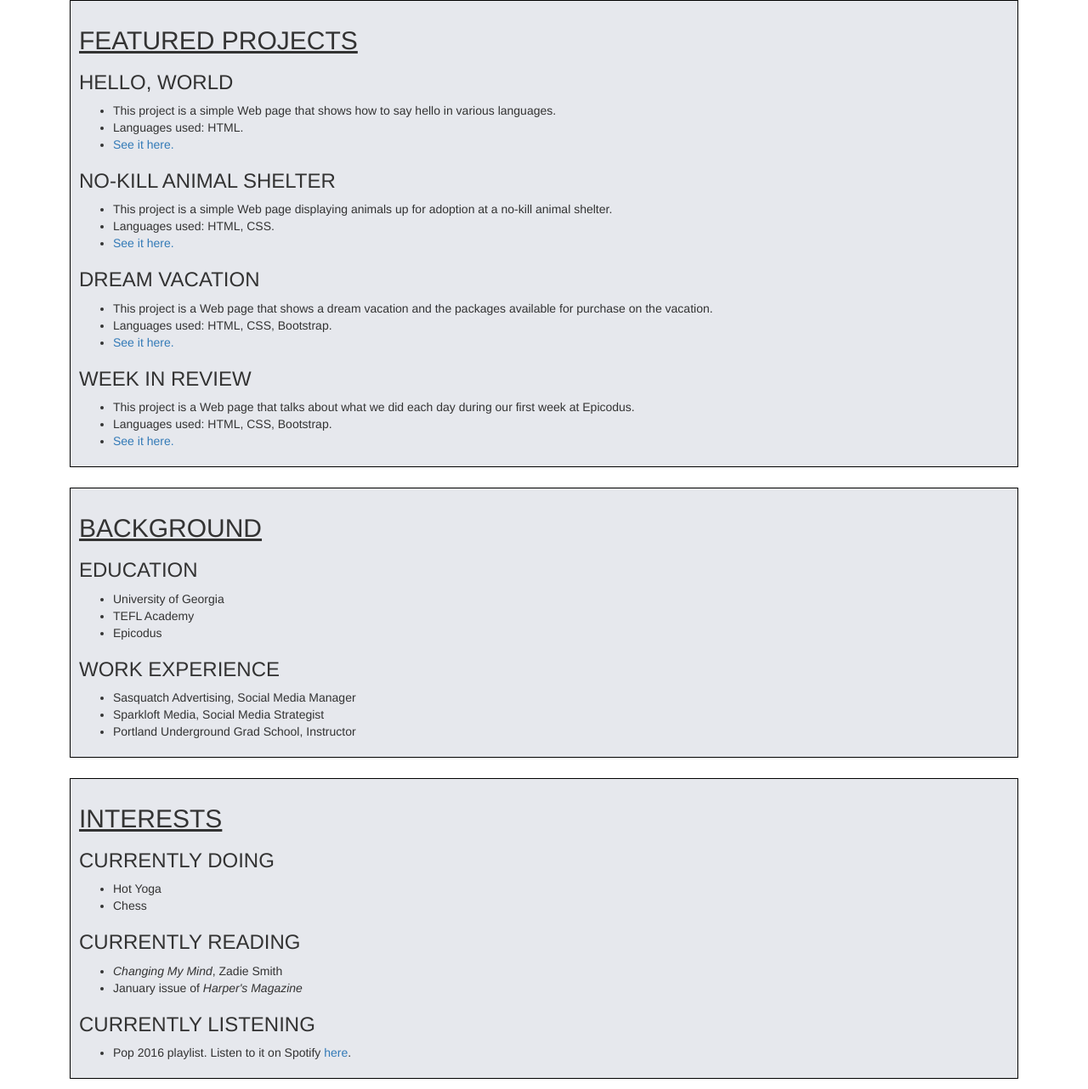
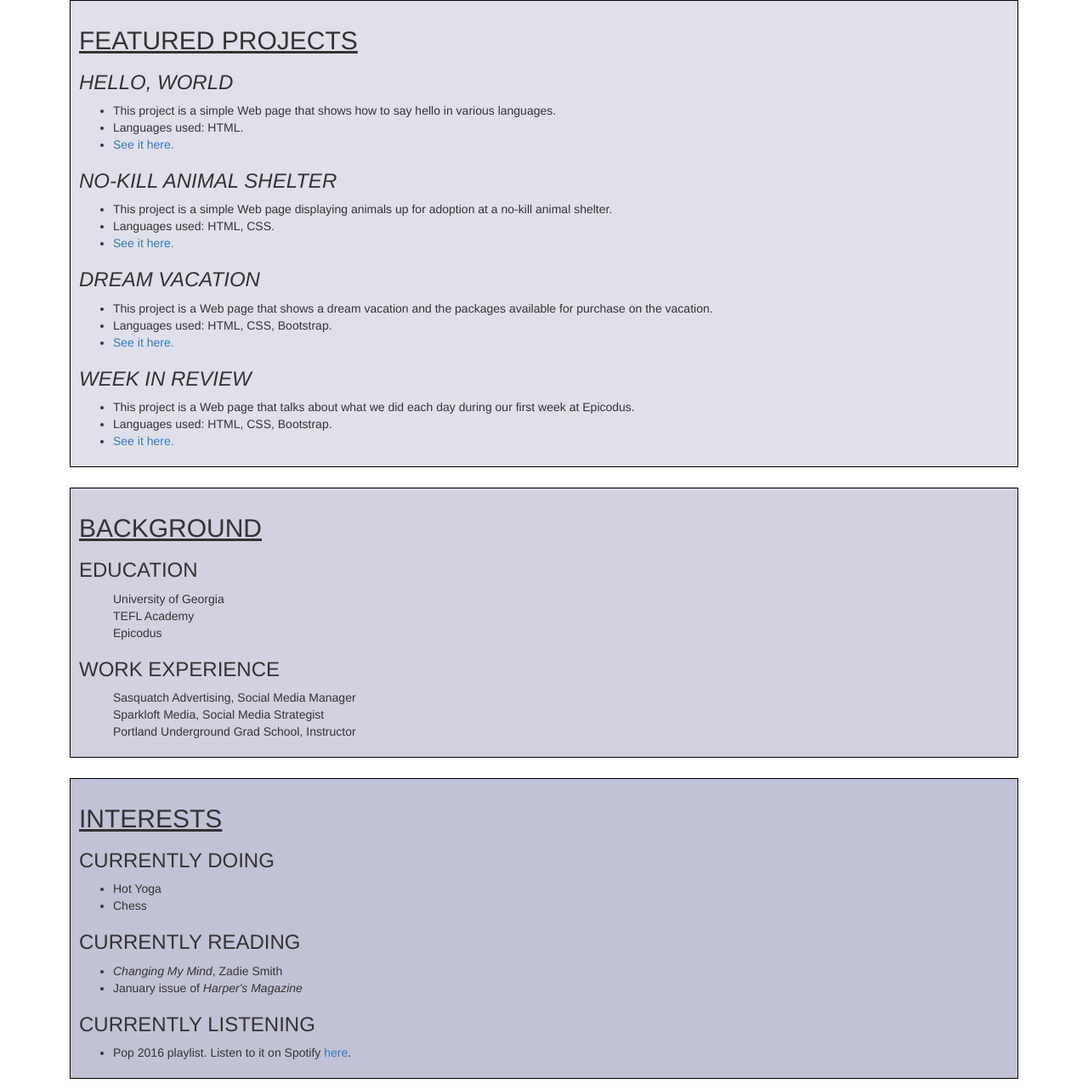
Before and after one commit to summersmaggie/portfolio-landing-page, a plain HTML site: page index.html in a window 1280 px wide. Shown: the part 948-2230 px from the top of the page at 85% size. Drawn offline with Linux system fonts and the light colour scheme.

Commit message:
add row style

```diff
--- a/css/styles.css
+++ b/css/styles.css
@@ -27,32 +27,32 @@
 .featured-projects {
   padding: 10px;
   margin: 12px;
-  background-color: #e6e8ed;
+  background-color: #e0e0eb;
   border: 1px solid black;
 }
 
 .background {
   padding: 10px;
   margin: 12px;
-  background-color: #e6e8ed;
+  background-color: #d1d1e0;
   border: 1px solid black;
 }
 
 .interests {
   padding: 10px;
   margin: 12px;
-  background-color: #e6e8ed;
+  background-color: #c2c2d6;
   border: 1px solid black;
 }
 
-.featured-projects h2 {
+h2 {
   text-decoration: underline;
 }
 
-.interests h2 {
-  text-decoration: underline;
+.featured-projects h3 {
+  font-style: italic;
 }
 
-.background h2 {
-  text-decoration: underline;
+.background ul {
+  list-style-type: none;
 }
--- a/index.html
+++ b/index.html
@@ -20,7 +20,7 @@
     <div class="description">
       <p class="lead">Hello! Thanks for stopping by.
       I'm Maggie Summers. I'm not good at talking about myself, so I'll keep this short.
-      I worked in social media for almost 5 years, and after becoming an expert in the field and becoming disillusioned with the industry, I decided I needed a fresh start. So, on January 2, 2018, I started at Epicodus to learn programming.
+      I worked in social media for almost 5 years, and after becoming an expert in the field and becoming disillusioned with the industry, <strong>I decided I needed a fresh start</strong>. So, on January 2, 2018, I started at Epicodus to learn programming.
       Please take a look around at what I've done so far. Looking forward to the opportunity to work together in the future.</p>
     </div>
 
```
Lines whose indentation alone changed are shown as unchanged.
